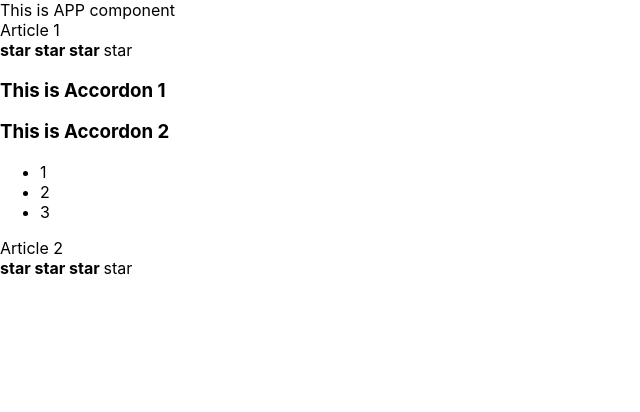
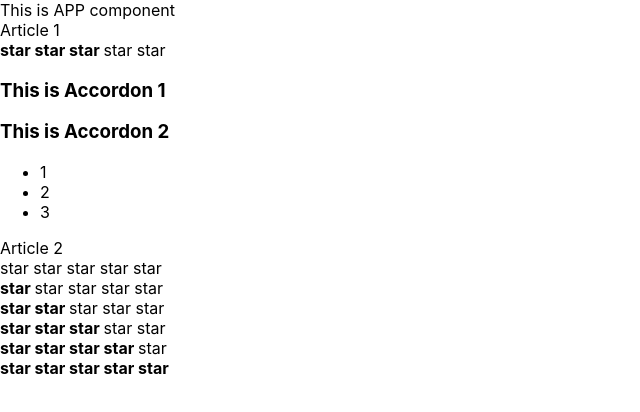
Before and after one commit to Lam1ro4eQ/it-kamasutra, a React (Create React App) app in the folder accordion/: page / in a window 1280 px wide. Shown: the top 412 px of the page, without its empty margins (0-640 px from the left). Built offline with nearby package versions, Linux system fonts and the light colour scheme.

Commit message:
accordion

```diff
--- a/accordion/src/App.tsx
+++ b/accordion/src/App.tsx
@@ -1,6 +1,7 @@
 import React from 'react';
 import {Accordion} from "./components/Accordion/Accordion";
-import Rating from "./components/Rating/Rating";
+import {Rating} from "./components/Rating/Rating";
+
 
 const App = () => {
     return (
@@ -11,7 +12,12 @@
             <Accordion titleValue={"This is Accordon 1"} collapsed={true}/>
             <Accordion titleValue={"This is Accordon 2"} collapsed={false}/>
             <>Article 2</>
+            <Rating value={0}/>
+            <Rating value={1}/>
+            <Rating value={2}/>
+            <Rating value={3}/>
             <Rating value={4}/>
+            <Rating value={5}/>
         </div>
     );
 };
--- a/accordion/src/components/Accordion/Accordion.tsx
+++ b/accordion/src/components/Accordion/Accordion.tsx
@@ -6,26 +6,12 @@
 }
 
 export function Accordion(props: AccordionPropsType) {
-
         return <div>
             <AccordionTitle title={props.titleValue}/>
             {!props.collapsed && <AccordionBody/>}
         </div>
+}
 
-}
-export function Accordion2(props: AccordionPropsType) {
-    if (props.collapsed === true) {
-        return <div>
-            <AccordionTitle title={props.titleValue}/>
-        </div>
-    } else {
-        return <div>
-            <AccordionTitle title={props.titleValue}/>
-            <AccordionBody/>
-        </div>
-    }
-
-}
 
 type AccordionTitlePropsType = {
     title:string
--- a/accordion/src/components/Rating/Rating.tsx
+++ b/accordion/src/components/Rating/Rating.tsx
@@ -8,13 +8,14 @@
     value:number
 }
 
-function Rating(props: RatingPropsType) {
+export function Rating(props: RatingPropsType) {
     return (
         <div>
-            <Star selected={true}/>
-            <Star selected={true}/>
-            <Star selected={true}/>
-            <Star selected={false}/>
+            <Star selected={props.value > 0}/>
+            <Star selected={props.value > 1}/>
+            <Star selected={props.value > 2}/>
+            <Star selected={props.value > 3}/>
+            <Star selected={props.value > 4}/>
         </div>
     )
 }
@@ -25,7 +26,5 @@
     } else {
         return <span> star </span>
     }
-
+//     {? props.selected $$ `<span><b> star </b></span>` : `<span> star </span>`}
 }
-
-export default Rating
```
